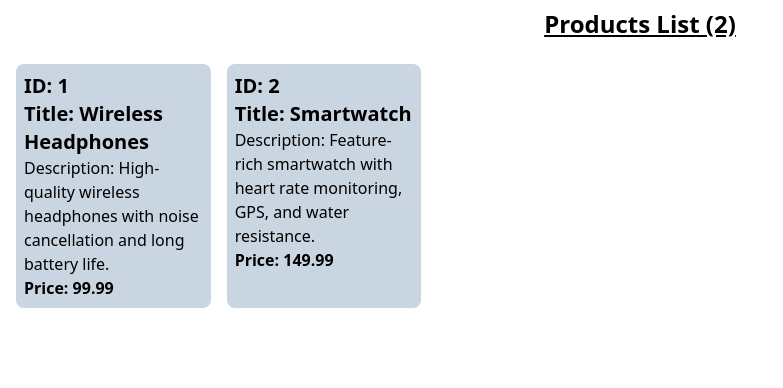
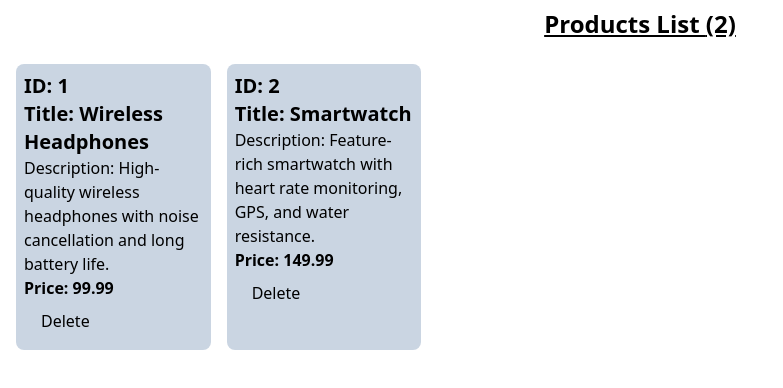
Before and after one commit to lukmanxpert/redux-toolkit-ecommerce-async-thunk, a React (Vite) app: page / in a window 1280 px wide. Shown: the top 388 px of the page, without its empty margins (0-783 px from the left). Built offline with nearby package versions, Linux system fonts and the light colour scheme; data requests are answered from the project's data file.

Commit message:
delete funtion by async thunk

```diff
--- a/src/features/products/ProductsList.jsx
+++ b/src/features/products/ProductsList.jsx
@@ -1,6 +1,6 @@
 import React, { useEffect } from 'react';
 import { useDispatch, useSelector } from 'react-redux';
-import { fetchProducts } from './productsSlice';
+import { deleteProducts, fetchProducts } from './productsSlice';
 
 const ProductsList = () => {
     const dispatch = useDispatch()
@@ -21,6 +21,7 @@ const ProductsList = () => {
                             <h1 className='font-bold text-xl'>Title: {product.title}</h1>
                             <p>Description: {product.description}</p>
                             <p className='font-bold'>Price: {product.price}</p>
+                            <button onClick={()=>dispatch(deleteProducts(product.id))}>Delete</button>
                         </article>
                     })
                 }
--- a/src/features/products/productsSlice.js
+++ b/src/features/products/productsSlice.js
@@ -6,11 +6,19 @@ const initialState = {
   isLoading: false,
   isError: null,
 };
+const baseUrl = "http://localhost:3003"
 export const fetchProducts = createAsyncThunk(
   "products/fetchProducts",
   async () => {
-    const response = await axios.get("http://localhost:3003/products");
+    const response = await axios.get(`${baseUrl}/products`);
     return response.data
+  }
+);
+export const deleteProducts = createAsyncThunk(
+  "products/deleteProducts",
+  async (id) => {
+    await axios.delete(`${baseUrl}/products/${id}`);
+    return id
   }
 );
 const productsSlice = createSlice({
@@ -30,6 +38,9 @@ const productsSlice = createSlice({
       state.products = [];
       state.isError = action.error.message;
     });
+    builder.addCase(deleteProducts.fulfilled, (state, action)=>{
+        state.products = state.products.filter((product)=> product.id !== action.payload)
+    })
   },
 });
 
--- a/src/index.css
+++ b/src/index.css
@@ -3,11 +3,10 @@
 button {
   border-radius: 8px;
   border: 1px solid transparent;
-  padding: 0.6em 1.2em;
+  padding: 0.5rem 1rem;
   font-size: 1em;
   font-weight: 500;
   font-family: inherit;
-  background-color: #1a1a1a;
   cursor: pointer;
   transition: border-color 0.25s;
 }
```
